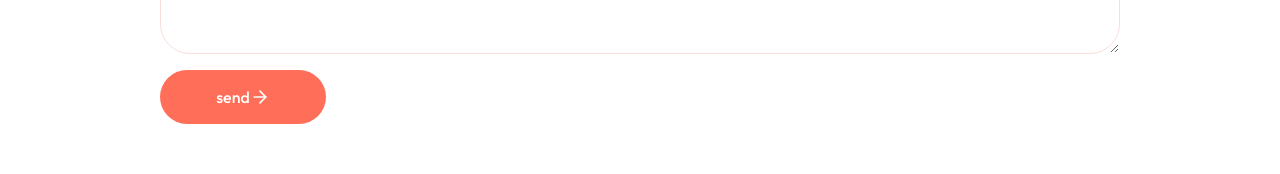
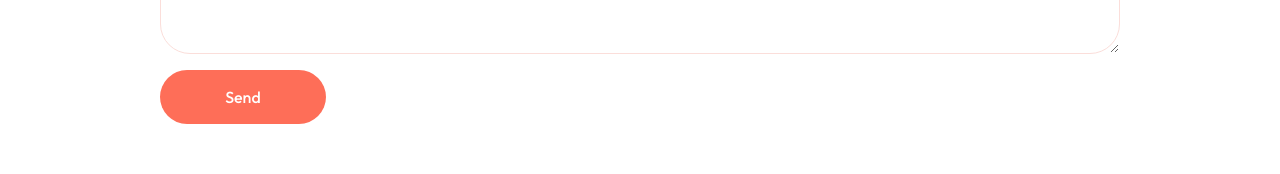
Before and after one commit to Poovendranselvaraj/poovendran_portfolio, a Next.js app: page /contact in a window 1280 px wide. Shown: the part 1017-1191 px from the top of the page. Built offline with nearby package versions, Linux system fonts and the light colour scheme.

Commit message:
add send button

```diff
--- a/components/Form.jsx
+++ b/components/Form.jsx
@@ -30,6 +30,13 @@ const Form = () => {
     e.preventDefault();
 
     setLoading(true);
+    // validate
+
+    if (!form.name || !form.email || !form.message) {
+      setLoading(false);
+      alert('Please fill in all fields');
+      return;
+    }
 
     emailjs.send(
       'service_840a121',
@@ -91,8 +98,8 @@ const Form = () => {
 
       {/* Submit button */}
       <Button className='flex items-center max-w-[166px]' type="submit">
-        send
-        <ArrowRightIcon size={20} />
+        {loading ? 'Sending...' : 'Send'}
+        {/* <ArrowRightIcon size={20} /> */}
       </Button>
     </form>
   );
```
